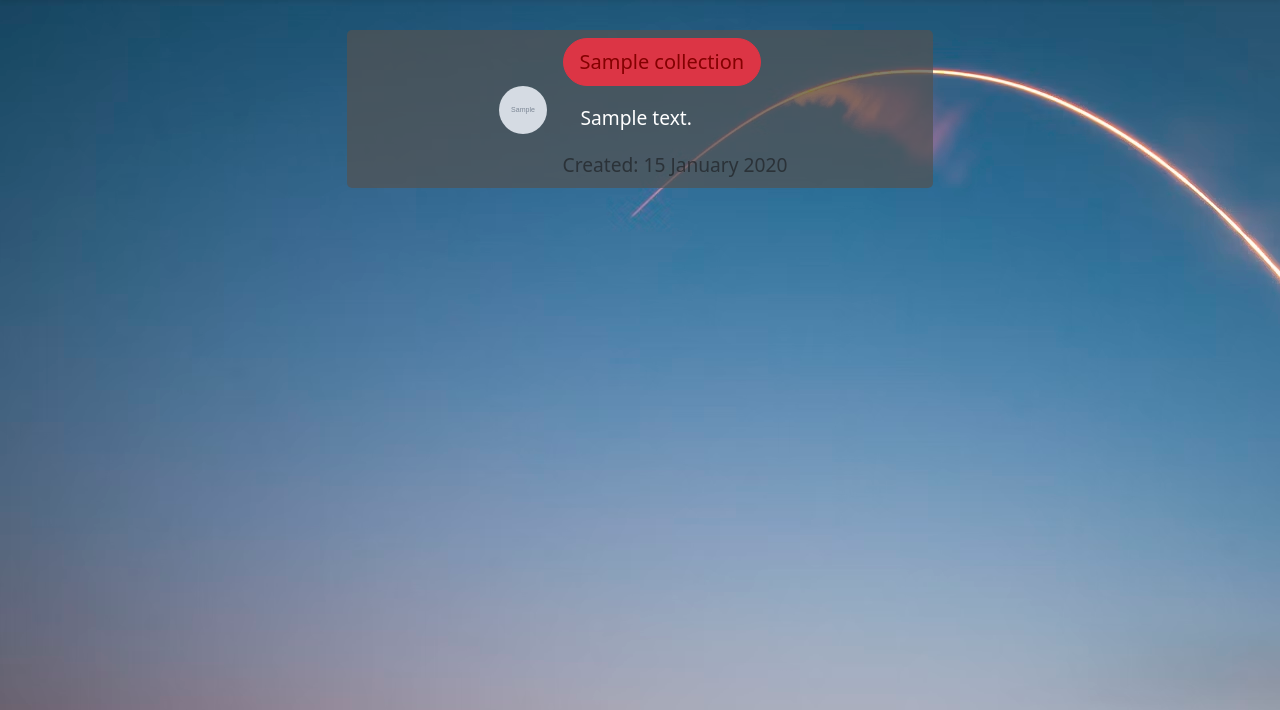
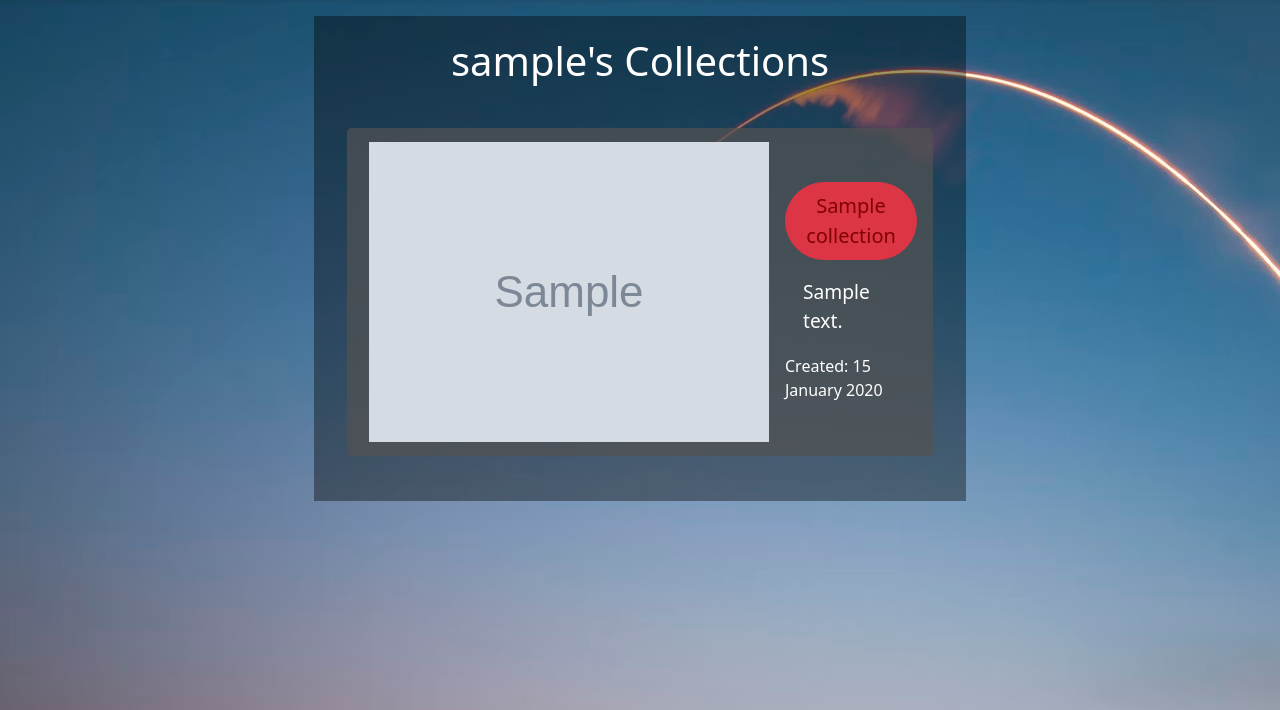
Before and after one commit to jonjones320/Capstone-1, a Flask app: page /collection/user/1 in a window 1280 px wide. Shown: the part 90-800 px from the top of the page. Run offline with Flask 3, Linux system fonts and the light colour scheme; tables that the repository leaves empty hold one stand-in row (values such as "Sample post"); grey boxes marked "Sample" are stand-in pictures; some libraries are stand-ins or nearby versions.

Commit message:
Adjusted styling of view all collections page

```diff
--- a/static/stylesheets/style.css
+++ b/static/stylesheets/style.css
@@ -627,6 +627,17 @@
 
   /* ================================ Collection Pages ================================  */
 
+  #all-collections-column {
+    background-color: #00000063;
+  }
+
+  #all-collections-title {
+    color: white;
+    display: flex;
+    justify-content: center;
+    padding: 21px;
+  }
+
   #collection-image-row {
     display: flex;
     justify-content: center;
--- a/templates/collection/all.html
+++ b/templates/collection/all.html
@@ -4,13 +4,14 @@
 
   <div class="bg"></div>
   <div class="row justify-content-center">
-    <div class="col-md-6">
+    <div class="col-md-6" id="all-collections-column">
+      <h1 id="all-collections-title">{{ user.username }}'s Collections</h1>
       <ul class="list-group no-hover" id="collections">
 
         {% for collection in user.collections %}
         <li class="list-group-item" id="collection-list-item">
           <a href="{{ url_for('collection_show', collection_id=collection.id) }}">
-            <img src="{{ collection.img_url }}" alt="" class="timeline-image">
+            <img src="{{ collection.img_url }}" alt="" id="collection-image">
           </a>
           <div class="collection-area">
             <div class="collection-heading">
@@ -21,7 +22,7 @@
               </a>
             </div>
             <div class="collection-description">{{ collection.description }}</div>
-            <div class="text-muted">Created: {{ collection.createdDate.strftime('%d %B %Y') }}</div>
+            <div class="fs-6">Created: {{ collection.createdDate.strftime('%d %B %Y') }}</div>
           </div>
         </li>
         {% endfor %}
```
